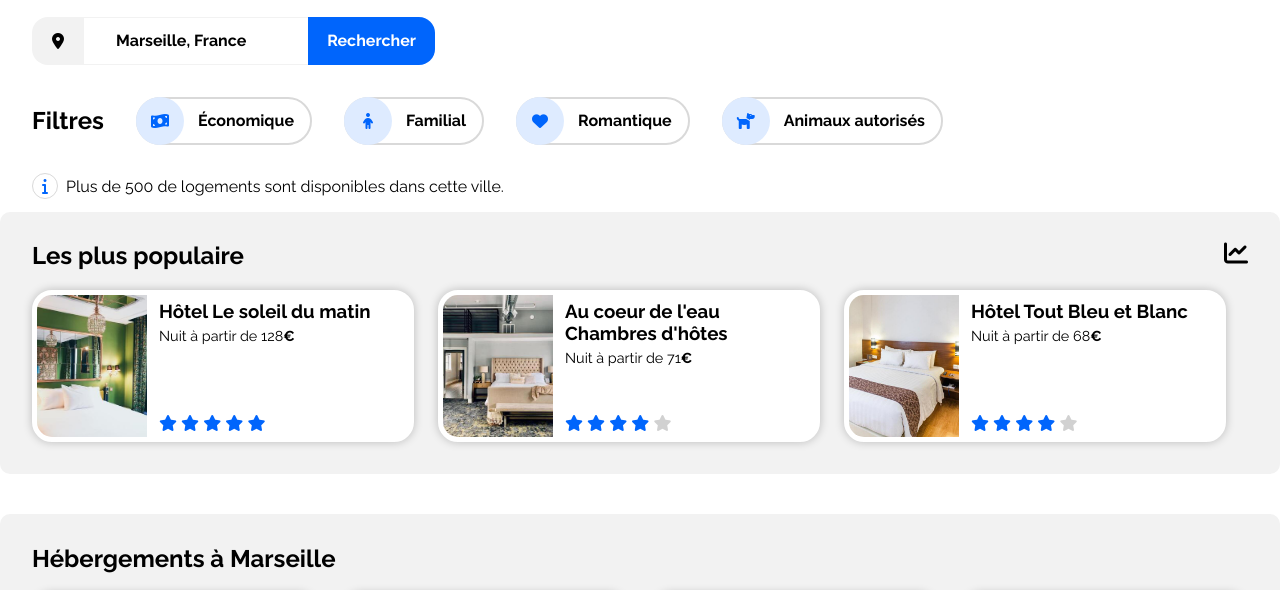
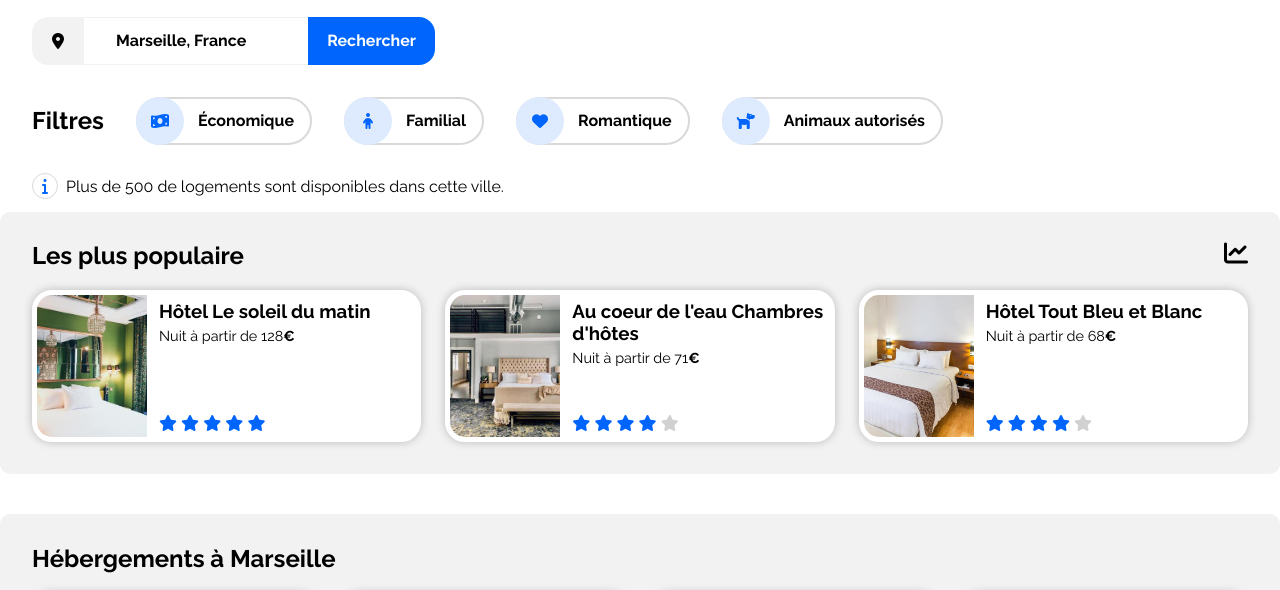
Before and after one commit to lois-rama/RamanandraibeLois_2_07122020, a plain HTML site: page index.html in a window 1280 px wide. Shown: the part 145-735 px from the top of the page. Drawn offline with Linux system fonts and the light colour scheme.

Commit message:
correction de flexbox sur hosting

```diff
--- a/style.css
+++ b/style.css
@@ -158,6 +158,7 @@ figure{
   background-color: #F2F2F2;
   border-radius: 10px;
   padding: 0.6rem 2rem 2rem 2rem;
+  flex: 3;
 }
 .hostingcards{
   display: flex;
@@ -218,19 +219,19 @@ figure{
   background-color: #F2F2F2;
   border-radius: 10px;
   padding: 0.6rem 2rem 2rem 2rem;
+  flex: 1;
 }
 .popular_cards{
   display: flex;
   flex-wrap: wrap;
   gap: 1.5rem;
-  width: fit-content;
 }
 .popularfigure{
   display: flex;
 }
 .popularcard{
   display: flex;
-  flex: 1 0 250px;
+  flex: 1 0 225px;
   margin: 0;
   overflow: hidden;
   background: white;
```
Also changed, not shown: index.html (+0 -1 lines).
